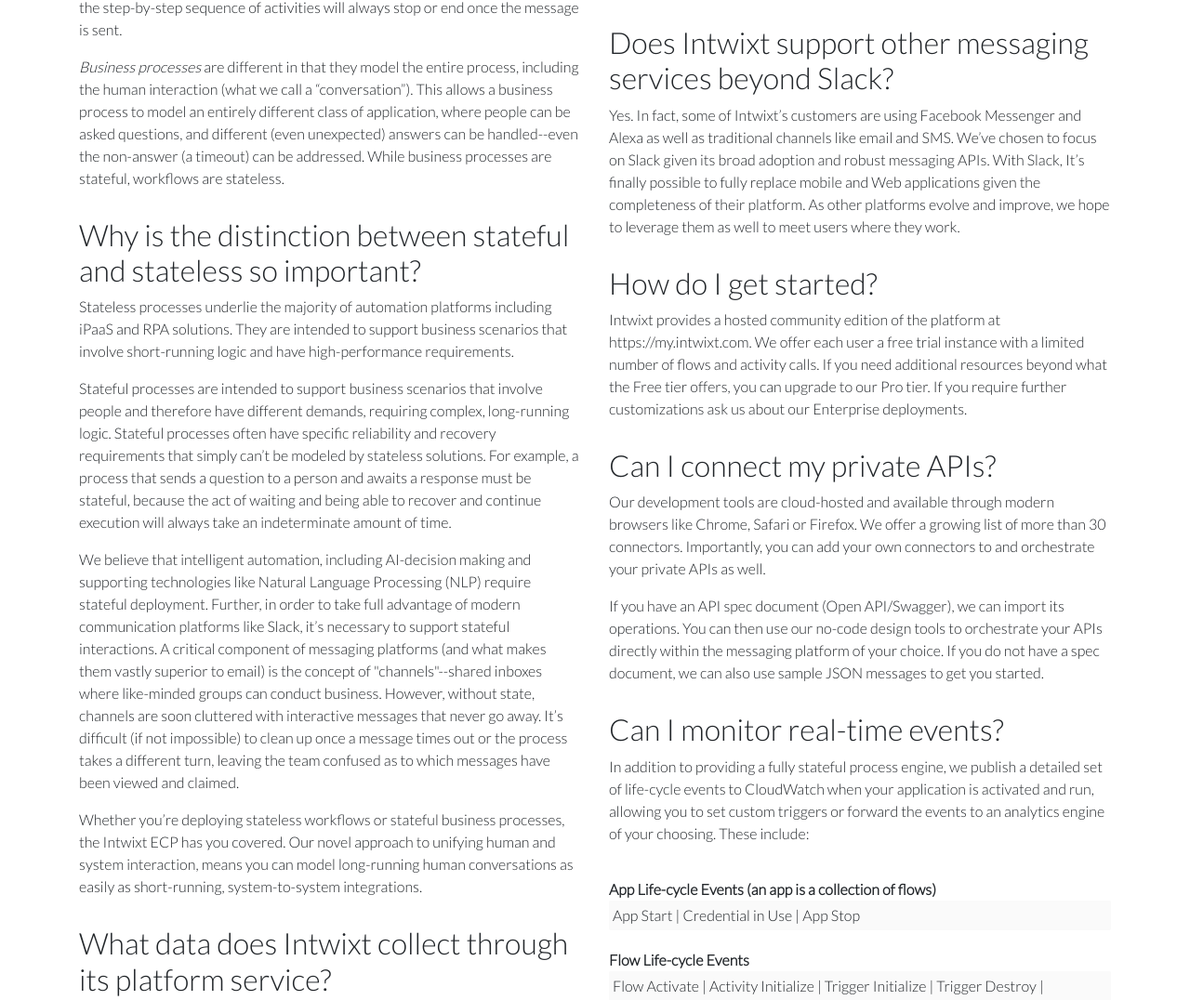
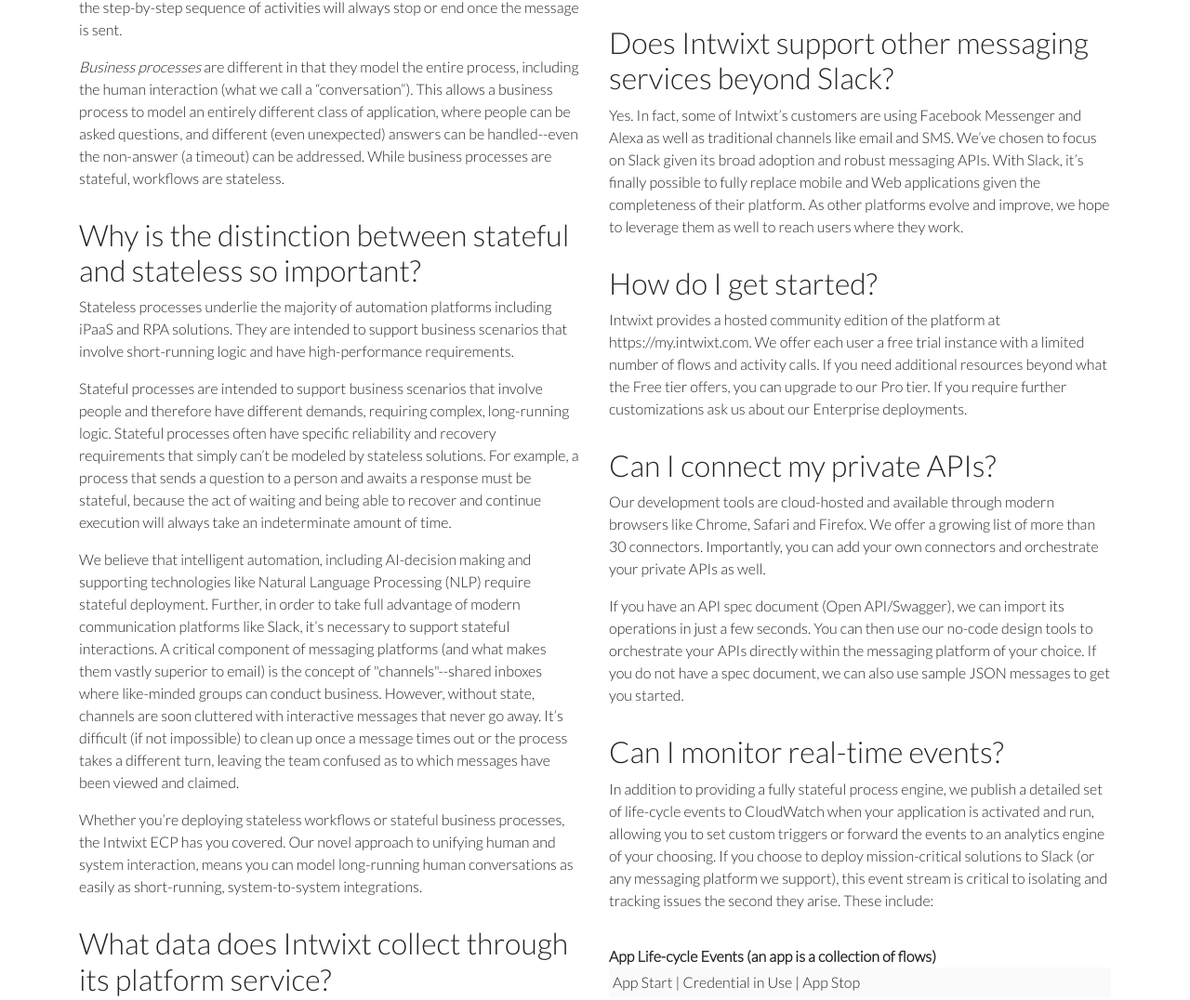
Before and after one commit to praxmo/praxmo.github.io, a plain HTML site: page faq.html in a window 1280 px wide. Shown: the part 1121-2197 px from the top of the page at 93% size. Drawn offline with Linux system fonts and the light colour scheme; a script that the page names is missing.

Commit message:
faq; wording for playa story

```diff
--- a/faq.html
+++ b/faq.html
@@ -180,7 +180,7 @@
                         business process capabilities like timeouts and exception handling. People can be unpredictable,
                         sending unanticipated phrases (or nothing at all). We react and learn to keep the conversation
                         going. Our ability to turn any messaging app into a business process engine means no more
-                        switching between applications. Slack, Alexa, Messenger and more...we keep you productive, all
+                        switching between applications. Slack, Alexa, Messenger, SMS and more...we keep you productive, all
                         in one place.
                     </div>
                     <label>Cognitive</label>
@@ -201,9 +201,9 @@
                     <h2>Does Intwixt support other messaging services beyond Slack?</h2>
                     <p>Yes. In fact, some of Intwixt’s customers are using Facebook Messenger and Alexa as well as
                         traditional channels like email and SMS. We’ve chosen to focus on Slack given its broad adoption
-                        and robust messaging APIs. With Slack, It’s finally possible to fully replace mobile and Web
+                        and robust messaging APIs. With Slack, it’s finally possible to fully replace mobile and Web
                         applications given the completeness of their platform. As other platforms evolve and improve, we
-                        hope to leverage them as well to meet users where they work.</p>
+                        hope to leverage them as well to reach users where they work.</p>
 
                     <h2>How do I get started?</h2>
                     <p>Intwixt provides a hosted community edition of the platform at https://my.intwixt.com. We offer
@@ -213,17 +213,19 @@
 
                     <h2>Can I connect my private APIs?</h2>
                     <p>Our development tools are cloud-hosted and available through modern browsers like Chrome, Safari
-                        or Firefox. We offer a growing list of more than 30 connectors. Importantly, you can add your
-                        own connectors to and orchestrate your private APIs as well.</p>
-                    <p>If you have an API spec document (Open API/Swagger), we can import its operations. You can then
-                        use our no-code design tools to orchestrate your APIs directly within the messaging platform of
-                        your choice. If you do not have a spec document, we can also use sample JSON messages to get you
-                        started.</p>
+                        and Firefox. We offer a growing list of more than 30 connectors. Importantly, you can add your
+                        own connectors and orchestrate your private APIs as well.</p>
+                    <p>If you have an API spec document (Open API/Swagger), we can import its operations in just a few seconds.
+                        You can then use our no-code design tools to orchestrate your APIs directly within the messaging
+                        platform of your choice. If you do not have a spec document, we can also use sample JSON messages
+                        to get you started.</p>
 
                     <h2>Can I monitor real-time events?</h2>
                     <p>In addition to providing a fully stateful process engine, we publish a detailed set of
                         life-cycle events to CloudWatch when your application is activated and run, allowing you to
-                        set custom triggers or forward the events to an analytics engine of your choosing. These
+                        set custom triggers or forward the events to an analytics engine of your choosing. If you choose
+                        to deploy mission-critical solutions to Slack (or any messaging platform we support), this event
+                        stream is critical to isolating and tracking issues the second they arise. These
                         include:
                     </p>
 
```
